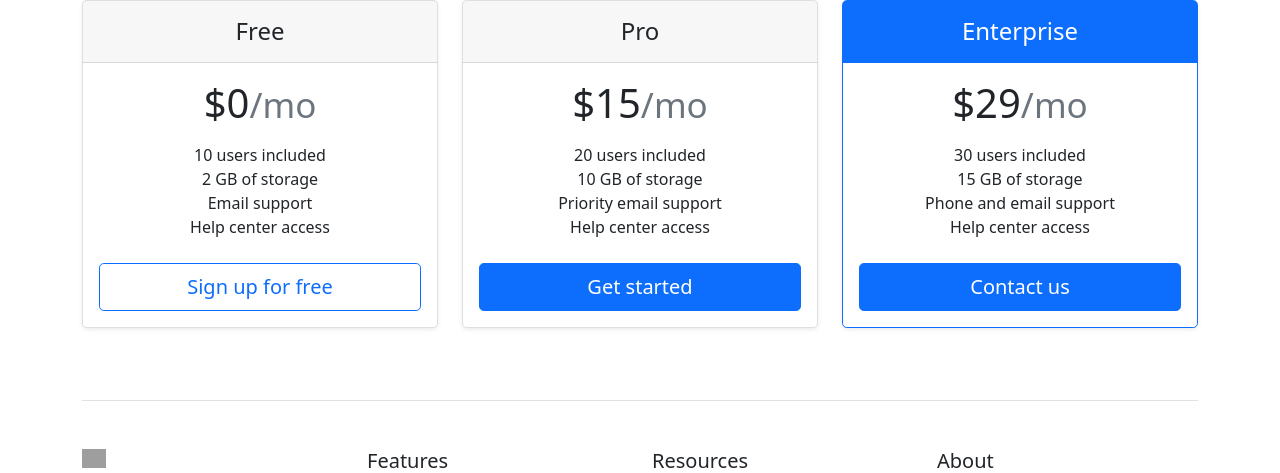
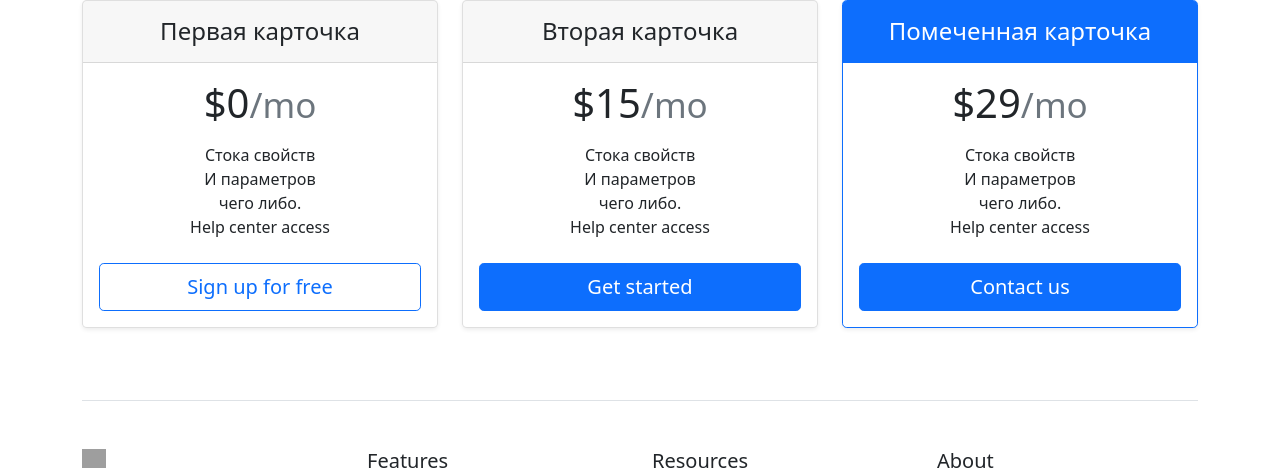
Before and after one commit to Tertelius/py_blog, a Flask app: page / in a window 1280 px wide. Shown: the part 258-731 px from the top of the page. Run offline with Flask 2, Linux system fonts and the light colour scheme; some libraries are stand-ins or nearby versions; grey boxes are pictures that could not be loaded.

Commit message:
продолжаем трахаться со вводом данных

```diff
--- a/app.py
+++ b/app.py
@@ -27,10 +27,11 @@ def index():
 
 @app.route('/about')
 def about():
+    print('Ghbdtn')
     return render_template("about.html")
 
 
-@app.route('/create-article', methods=['GET', 'POST'])
+@app.route('/create-article', methods=['POST', 'GET'])
 def create_article():
     if request.method == 'POST':
         # title = request.form['title']
--- a/templates/create-article.html
+++ b/templates/create-article.html
@@ -10,7 +10,7 @@ Add
       <input type="text" name="title" id="title" class="form-control" placeholder="Введите название статьи"><br>
       <textarea name="intro" id="intro" class="form-control" placeholder="Введите превью статьи"></textarea><br>
       <textarea name="text" id="text" class="form-control" placeholder="Введите текст статьи"></textarea><br>
-      <input type="submit"  class="btn btn-success" value="Жми сюда">
+      <input type="submit"  class="btn btn-success" value="submit">
 {% endblock %}
 
 {% block footer %}
--- a/templates/index.html
+++ b/templates/index.html
@@ -11,14 +11,14 @@
       <div class="col">
         <div class="card mb-4 rounded-3 shadow-sm">
           <div class="card-header py-3">
-            <h4 class="my-0 fw-normal">Free</h4>
+            <h4 class="my-0 fw-normal">Первая карточка</h4>
           </div>
           <div class="card-body">
             <h1 class="card-title pricing-card-title">$0<small class="text-muted fw-light">/mo</small></h1>
             <ul class="list-unstyled mt-3 mb-4">
-              <li>10 users included</li>
-              <li>2 GB of storage</li>
-              <li>Email support</li>
+              <li>Стока свойств</li>
+              <li>И параметров </li>
+              <li>чего либо.</li>
               <li>Help center access</li>
             </ul>
             <button type="button" class="w-100 btn btn-lg btn-outline-primary">Sign up for free</button>
@@ -28,14 +28,14 @@
       <div class="col">
         <div class="card mb-4 rounded-3 shadow-sm">
           <div class="card-header py-3">
-            <h4 class="my-0 fw-normal">Pro</h4>
+            <h4 class="my-0 fw-normal">Вторая карточка</h4>
           </div>
           <div class="card-body">
             <h1 class="card-title pricing-card-title">$15<small class="text-muted fw-light">/mo</small></h1>
             <ul class="list-unstyled mt-3 mb-4">
-              <li>20 users included</li>
-              <li>10 GB of storage</li>
-              <li>Priority email support</li>
+              <li>Стока свойств</li>
+              <li>И параметров </li>
+              <li>чего либо.</li>
               <li>Help center access</li>
             </ul>
             <button type="button" class="w-100 btn btn-lg btn-primary">Get started</button>
@@ -45,14 +45,14 @@
       <div class="col">
         <div class="card mb-4 rounded-3 shadow-sm border-primary">
           <div class="card-header py-3 text-white bg-primary border-primary">
-            <h4 class="my-0 fw-normal">Enterprise</h4>
+            <h4 class="my-0 fw-normal">Помеченная карточка</h4>
           </div>
           <div class="card-body">
             <h1 class="card-title pricing-card-title">$29<small class="text-muted fw-light">/mo</small></h1>
             <ul class="list-unstyled mt-3 mb-4">
-              <li>30 users included</li>
-              <li>15 GB of storage</li>
-              <li>Phone and email support</li>
+              <li>Стока свойств</li>
+              <li>И параметров </li>
+              <li>чего либо.</li>
               <li>Help center access</li>
             </ul>
             <button type="button" class="w-100 btn btn-lg btn-primary">Contact us</button>
```
